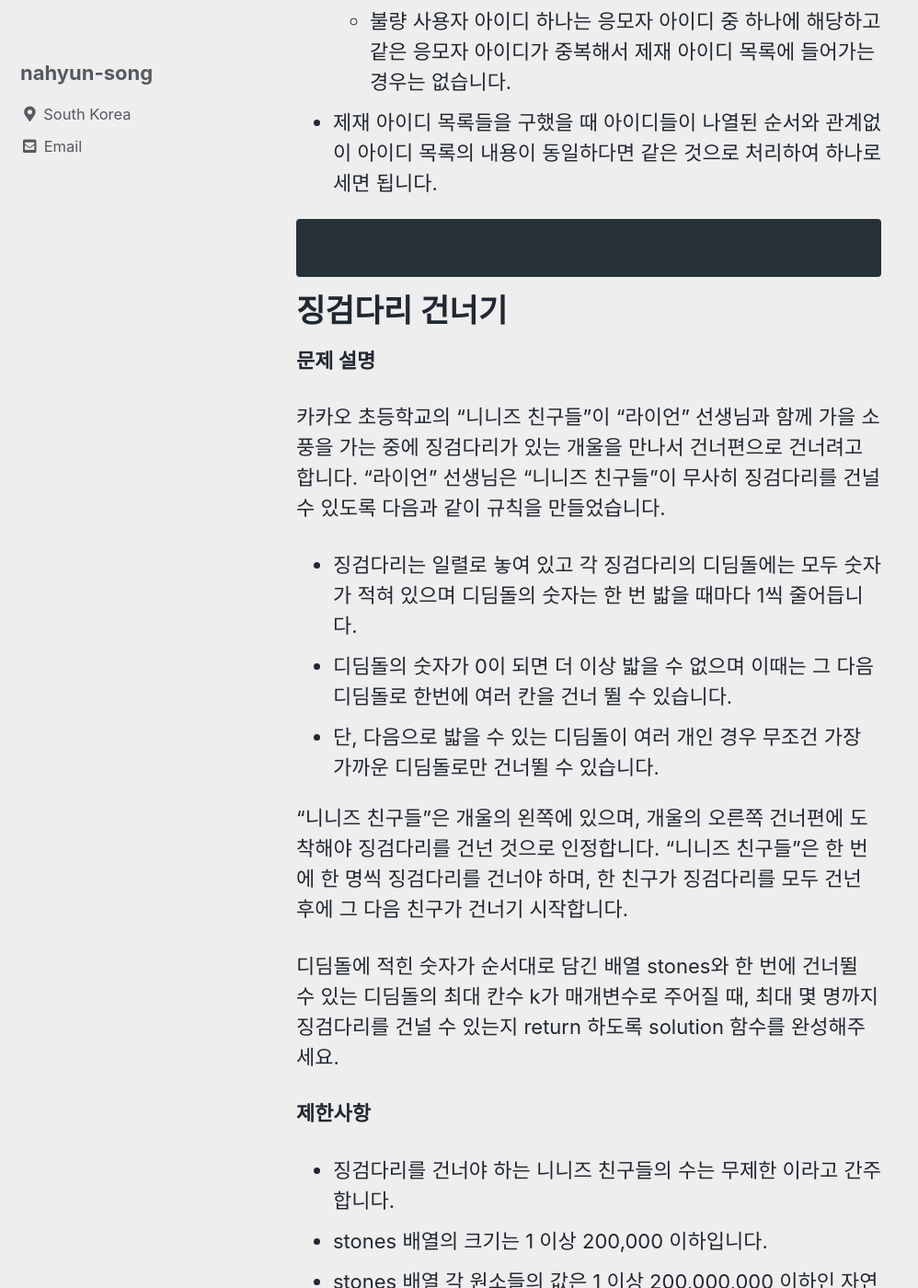
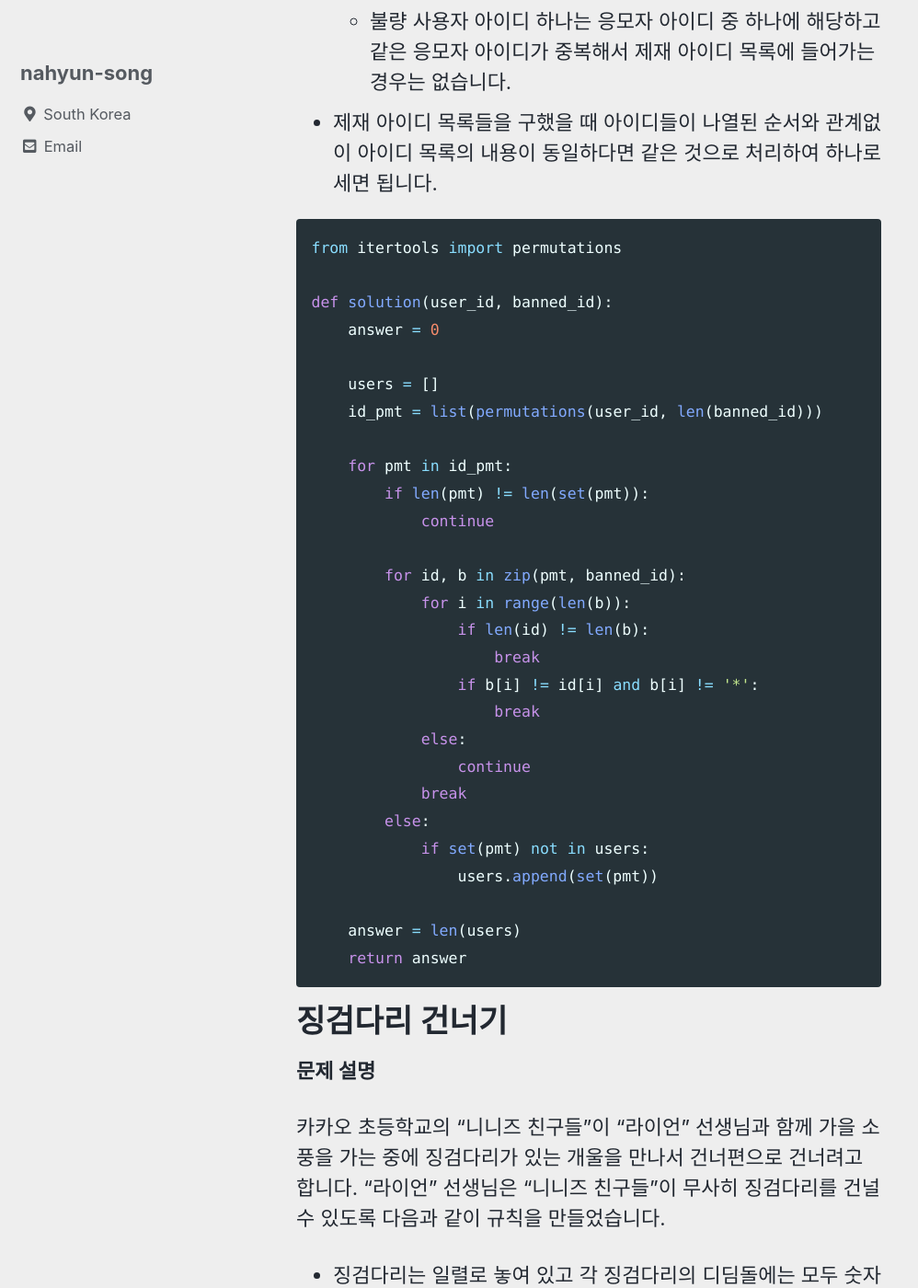
Before and after one commit to nahyun-song/nahyun-song.github.io, a Jekyll site: the page built from _posts/2022-05-05-115.md, in a window 1280 px wide and 1400 px high, scrolled down 4726 px. Shown: the whole window at 92% size, without its empty margins (0-998 px from the left). Built offline with Jekyll 4.4.1, drawn with Linux system fonts in a browser that asks for light colours; cached includes are drawn as plain includes.

Commit message:
Update 2022-05-05-115.md

````diff
--- a/_posts/2022-05-05-115.md
+++ b/_posts/2022-05-05-115.md
@@ -117,7 +117,33 @@ def solution(s):
 
 
 ```python
+from itertools import permutations
 
+def solution(user_id, banned_id):
+    answer = 0
+
+    users = []
+    id_pmt = list(permutations(user_id, len(banned_id)))
+
+    for pmt in id_pmt:
+        if len(pmt) != len(set(pmt)):
+            continue
+
+        for id, b in zip(pmt, banned_id):
+            for i in range(len(b)):
+                if len(id) != len(b):
+                    break
+                if b[i] != id[i] and b[i] != '*':
+                    break
+            else:
+                continue
+            break
+        else:
+            if set(pmt) not in users:
+                users.append(set(pmt))
+
+    answer = len(users)
+    return answer
 ```
 
 # 징검다리 건너기
````
